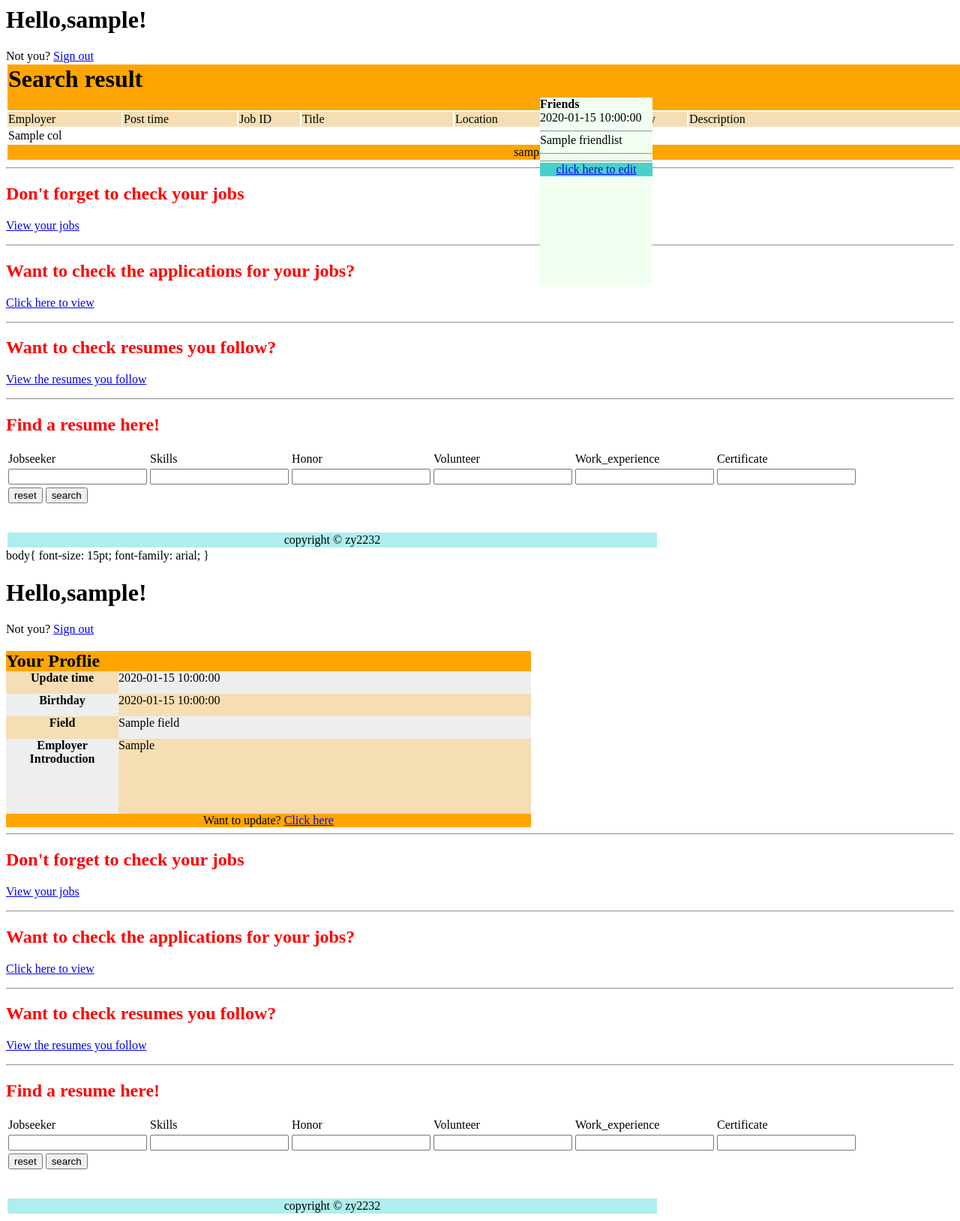
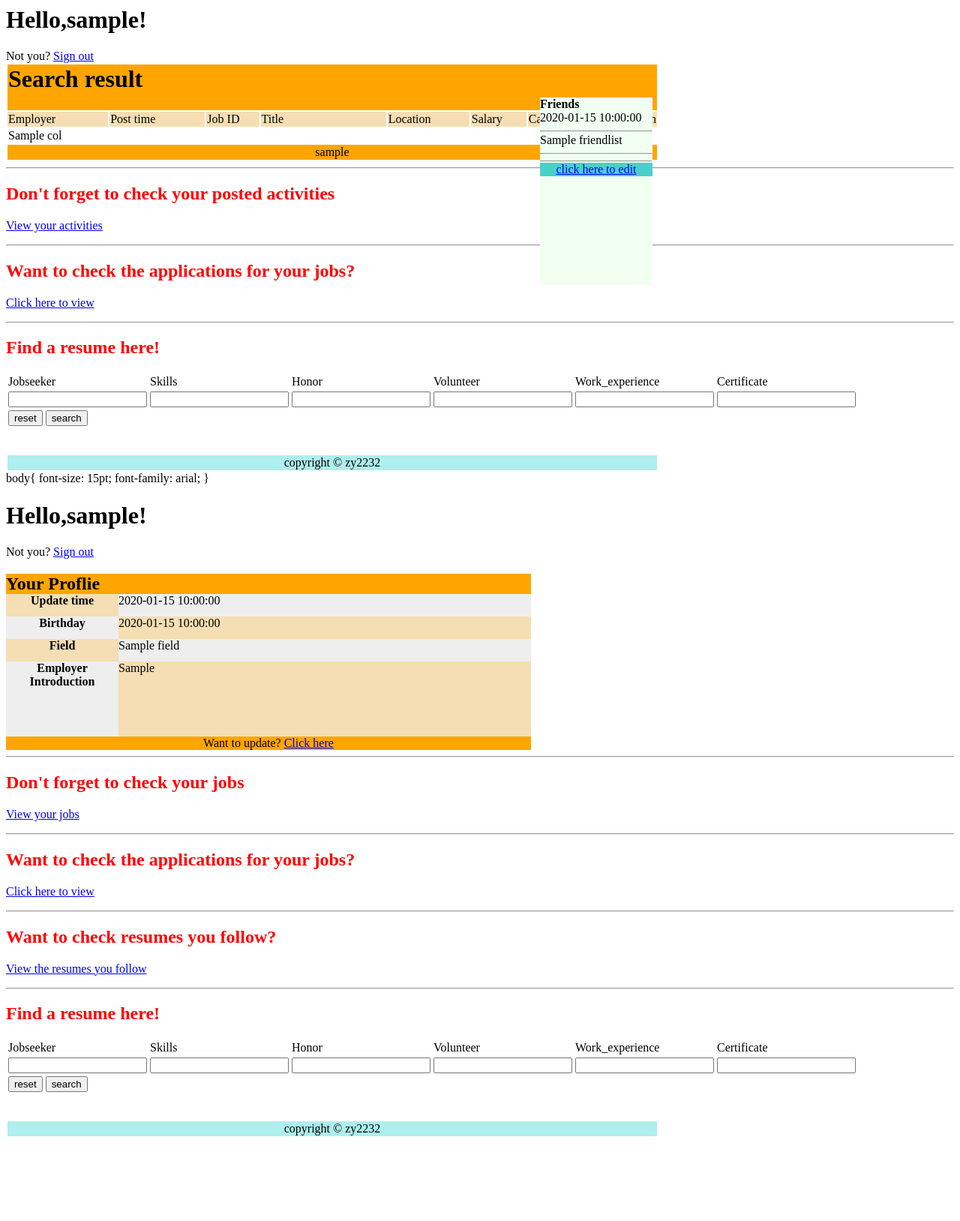
Before and after one commit to yunsizhang/social_hack, a Flask app: template webserver/templates/staff.html in a window 1280 px wide; the page is wider, and only the part inside the window is pictured. Shown: that part at 75% size. After the commit the page ends 1515 px from the top of that part, so only its background shows below. Run offline with Flask 2, Linux system fonts and the light colour scheme; the template is opened without the code that fills it: most values are stand-ins (such as "Sample title", 1, 10 or a date in 2020); parts of the project's set-up code (start-up, migrations or seed data) failed here and were passed over.

Commit message:
Update staff.html

```diff
--- a/webserver/templates/staff.html
+++ b/webserver/templates/staff.html
@@ -21,7 +21,7 @@
 	</div>
 </div>
 
-<table width="1400" border="0">
+<table width="870" border="0">
     <tr>
         <td colspan="8" style="background-color:#FFA500;">
             <h1>Search result</h1>
@@ -73,16 +73,12 @@
 
 
 <hr>
-<h2 style="color:red"> Don't forget to check your jobs</h2>
-<p><a href="/employer/{{username}}/job" target="_blank">View your jobs</a></p>
+<h2 style="color:red"> Don't forget to check your posted activities</h2>
+<p><a href="/staff/{{username}}/activity" target="_blank">View your activities</a></p>
 
 <hr>
 <h2 style="color:red"> Want to check the applications for your jobs?</h2>
-<p><a href="/employer/{{username}}/application" target="_blank">Click here to view</a></p>
-
-<hr>
-<h2 style="color:red">Want to check resumes you follow?</h2>
-<p><a href="/employer/{{username}}/resume" target="_blank">View the resumes you follow</a></p>
+<p><a href="/staff/{{username}}/activity" target="_blank">Click here to view</a></p>
 
 
 <hr>
```
